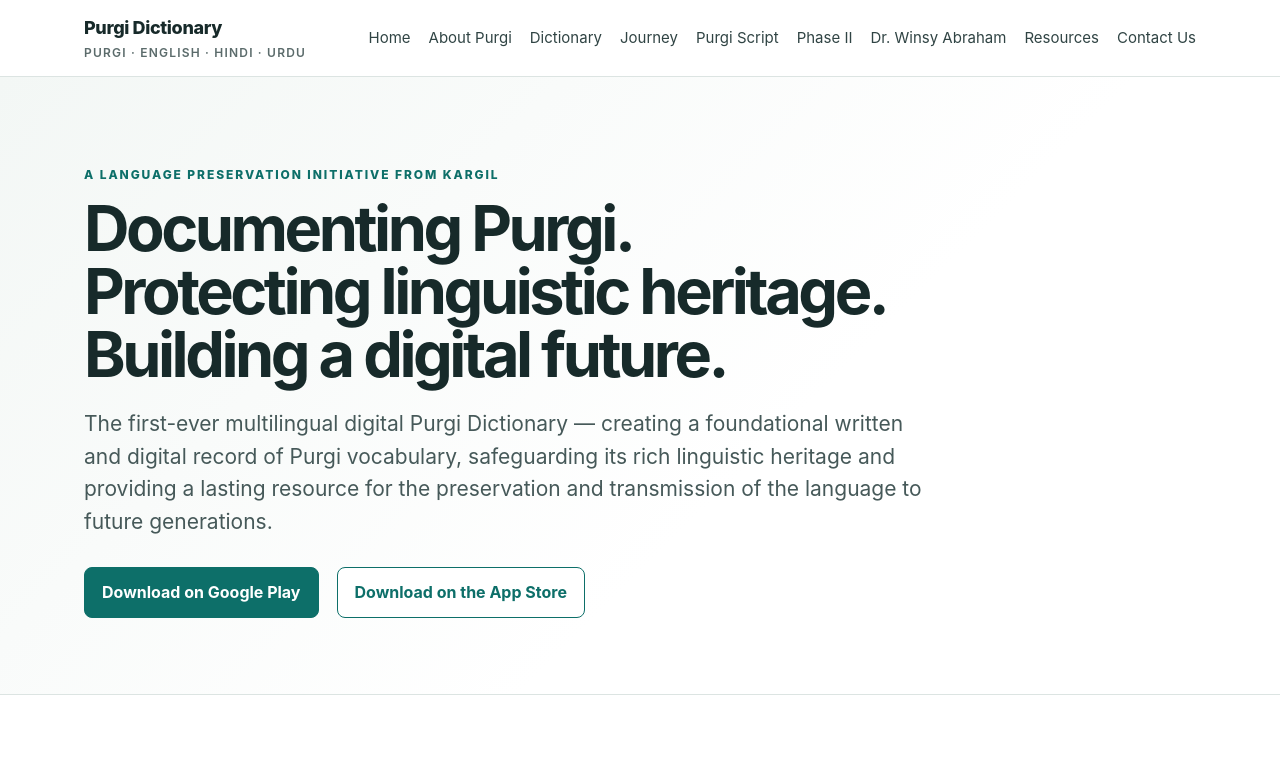
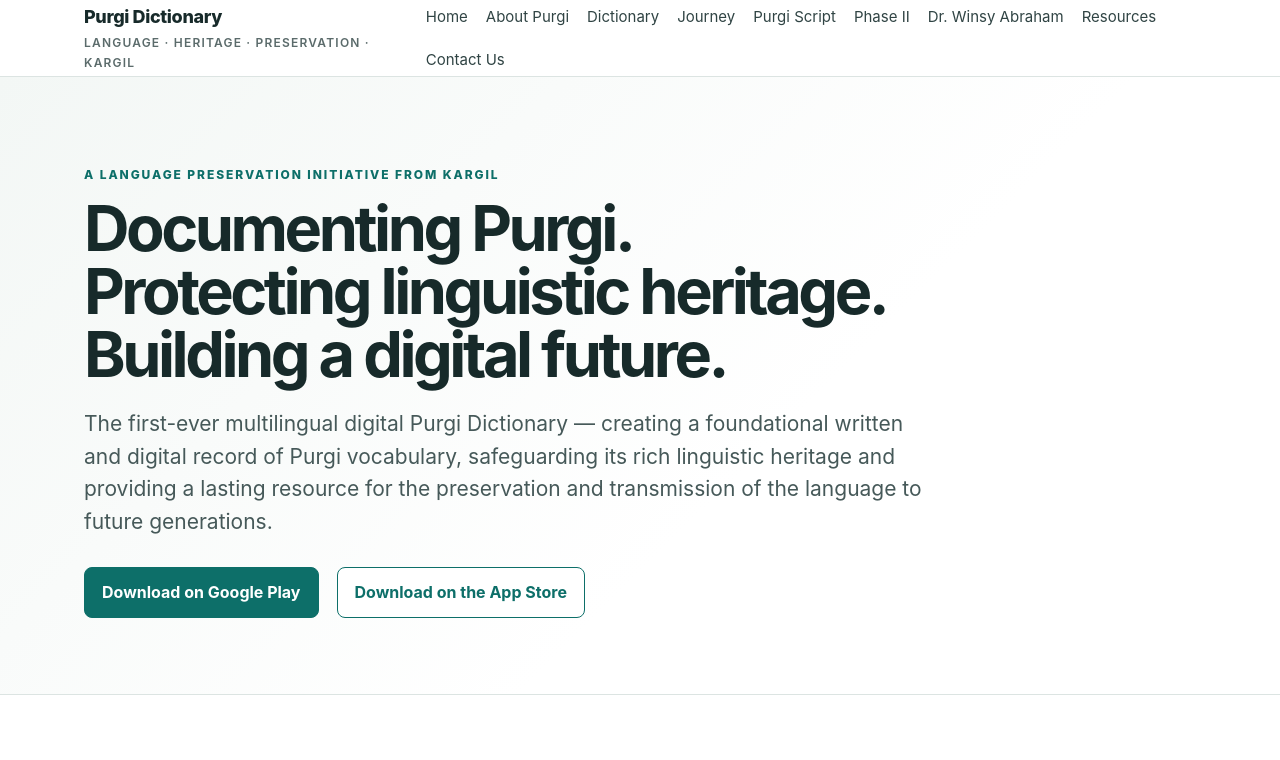
Before and after one commit to purgidictionary/purgidictionary.in, a plain HTML site: page index.html in a window 1280 px wide. Shown: the top 760 px of the page. Drawn offline with Linux system fonts and the light colour scheme.

Commit message:
Update site-wide Purgi Dictionary brand identity

```diff
--- a/index.html
+++ b/index.html
@@ -28,7 +28,7 @@
 </head>
 <body>
 <nav><div class="wrap nav">
-<a class="brand" href="index.html">Purgi Dictionary<span>Purgi · English · Hindi · Urdu</span></a>
+<a class="brand" href="index.html">Purgi Dictionary<span>Language · Heritage · Preservation · Kargil</span></a>
 <button class="menu-toggle" type="button" aria-label="Open navigation menu" aria-expanded="false" aria-controls="site-links"><span></span><span></span><span></span></button>
 <div class="links" id="site-links">
     <a href="index.html">Home</a><a href="purgi-language.html">About Purgi</a><a href="dictionary.html">Dictionary</a><a href="journey.html">Journey</a><a href="script.html">Purgi Script</a><a href="phase-ii.html">Phase II</a><a href="winsy-abraham.html">Dr. Winsy Abraham</a><a href="resources.html">Resources</a><a href="contact.html">Contact Us</a>
```
